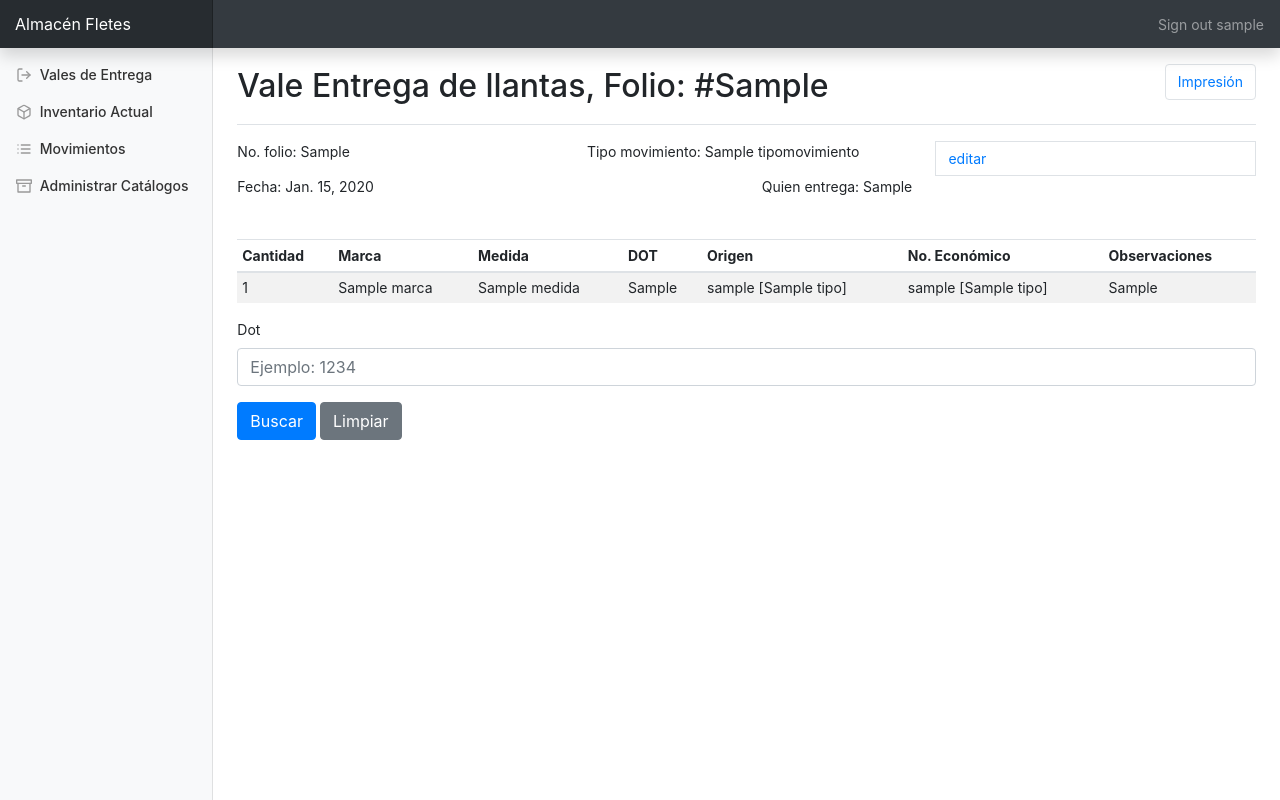
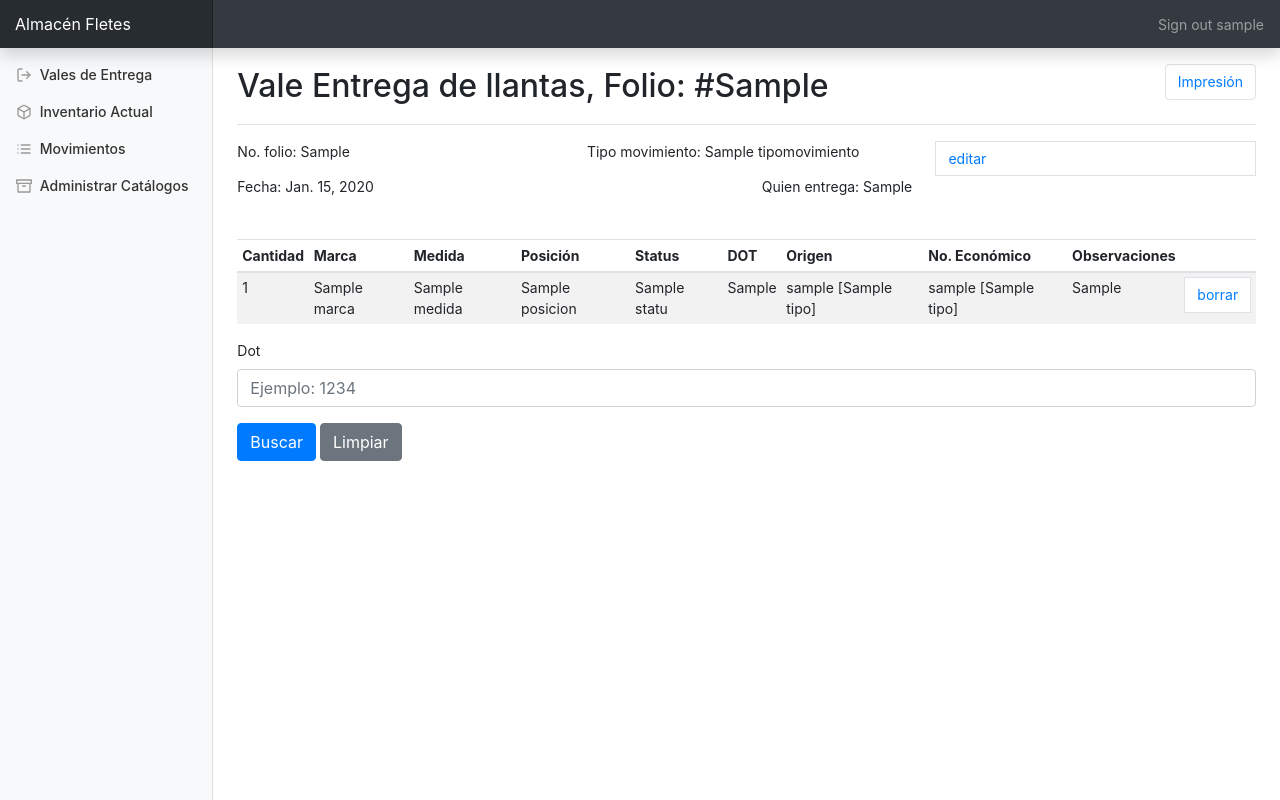
Before and after one commit to ramirovazq/mialmacen, a Django app: page /llantas/salida/1/ in a window 1280 px wide. Run offline with Django 3.2, Linux system fonts and the light colour scheme; a user stored in the database is signed in; tables that the repository leaves empty hold one stand-in row (values such as "Sample post"); some libraries are stand-ins or nearby versions.

Commit message:
can erase movimiento

```diff
--- a/almacen/llantas/templates/salida_add.html
+++ b/almacen/llantas/templates/salida_add.html
@@ -34,11 +34,14 @@
                   <th> Cantidad </th>
                   <th> Marca </th>
                   <th> Medida </th>
+                  <th> Posición </th>
+                  <th> Status </th>
                   <th> DOT </th>
 
                   <th> Origen </th>
                   <th> No. Económico </th>
                   <th> Observaciones </th>
+                  <th>  </th>
                 </tr>
               </thead>
               <tbody>
@@ -47,11 +50,14 @@
                   <td>{{movimiento.cantidad}} </td>
                   <td>{{movimiento.llanta.marca.nombre}} </td>
                   <td>{{movimiento.llanta.medida.nombre}} </td>
+                  <td>{{movimiento.llanta.posicion.nombre}} </td>
+                  <td>{{movimiento.llanta.status.nombre}} </td>
                   <td>{{movimiento.llanta.dot}} </td>
 
                   <td>{{movimiento.origen}} </td>
                   <td>{{movimiento.destino}} </td>
                   <td>{{movimiento.observacion}} </td>
+                  <td><a class="page-link" href="{% url 'salida_erase_movimiento' vale.id  movimiento.id %}">borrar</a></td>
 
                 </tr>
                 {% endfor %}
--- a/almacen/llantas/templates/vales_salida.html
+++ b/almacen/llantas/templates/vales_salida.html
@@ -39,6 +39,7 @@
                   <th>Quien entrega</th>
                   <th>Creador</th>
                   <th>Observacion</th>
+                  <th># movimientos</th>
                 </tr>
               </thead>
               <tbody>
@@ -50,6 +51,7 @@
                   <td>{{vale.persona_asociada.user.username}}</td>
                   <td>{{vale.creador_vale.user.username}}</td>
                   <td>{{vale.observaciones_grales}}</td>
+                  <td>{{vale.movimientos.count}}</td>
                 </tr>
                 {% endfor %}
               </tbody>
--- a/almacen/llantas/urls.py
+++ b/almacen/llantas/urls.py
@@ -11,6 +11,7 @@ urlpatterns = [
     path('salida/<int:vale_id>/', salida_add, name='salida_add'),
     path('salida/<int:vale_id>/impresion/', salida_impresion, name='salida_impresion'),
     path('salida/<int:vale_id>/movimiento/', salida_add_movimiento, name='salida_add_movimiento'),
+    path('salida/<int:vale_id>/movimiento/<int:movimiento_id>/erase/', salida_erase_movimiento, name='salida_erase_movimiento'),
     path('detalle/<int:movimiento_id>/', movimiento ,  name='movimiento'),
     path('actual/', actual, name='actual'),
 ]
--- a/almacen/llantas/views.py
+++ b/almacen/llantas/views.py
@@ -320,6 +320,16 @@ def salida_add_movimiento(request, vale_id):
     messages.add_message(request, messages.ERROR, 'Error en formulario')
     return HttpResponseRedirect(reverse('salida_add', args=[obj.id]))
 
+@login_required
+def salida_erase_movimiento(request, vale_id, movimiento_id):
+
+    obj_vale = get_object_or_404(Vale, pk=vale_id)
+    obj_movimiento = get_object_or_404(Movimiento, pk=movimiento_id)
+    obj_movimiento.delete()
+
+    messages.add_message(request, messages.SUCCESS, 'Se borra movimiento')
+    return HttpResponseRedirect(reverse('salida_add', args=[obj_vale.id]))
+
 
 @login_required
 def salida_impresion(request, vale_id):
```
